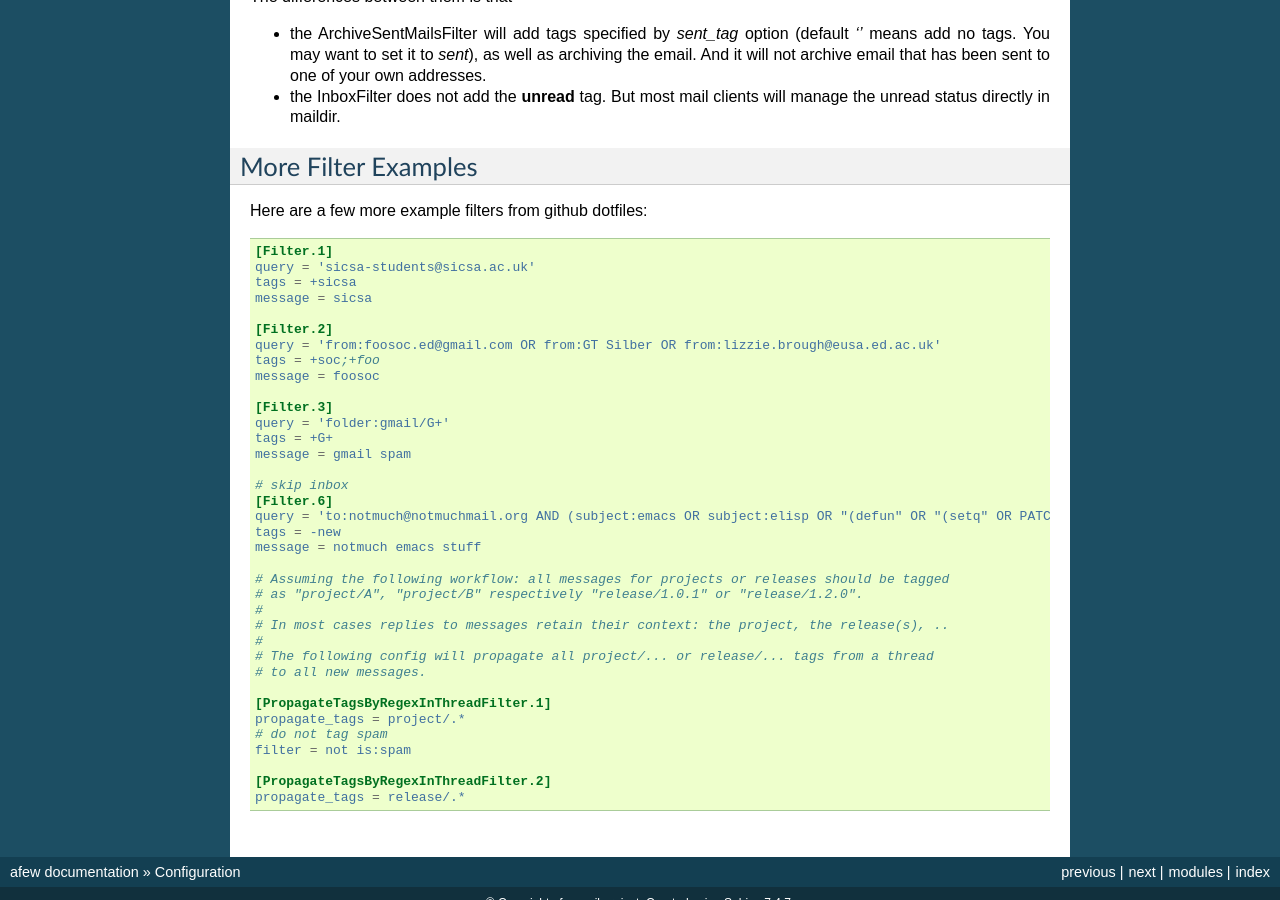
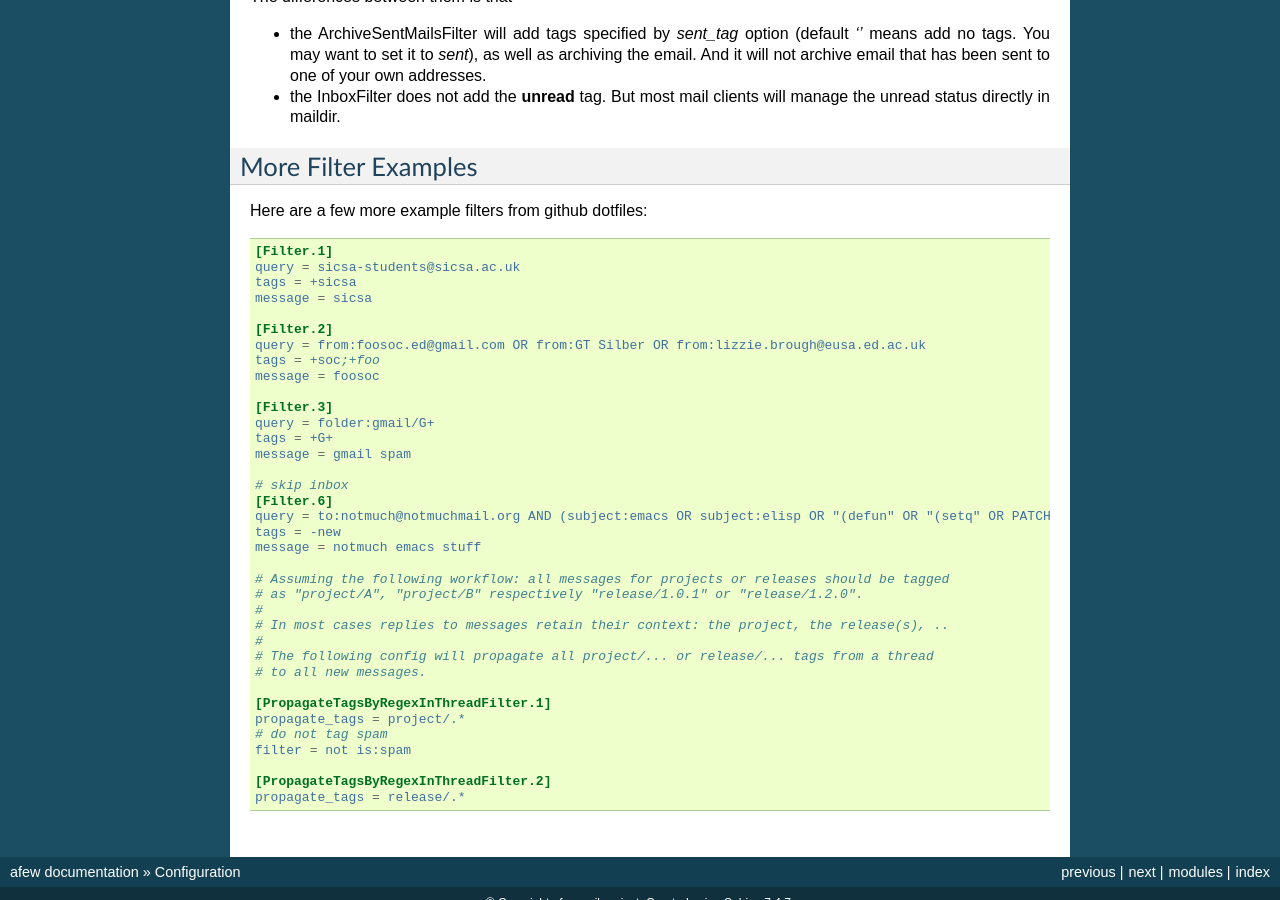
Before and after one commit to afewmail/afew, a Sphinx documentation site: the page built from docs/configuration.rst, in a window 1280 px wide and 900 px high, scrolled down 1989 px. Built offline with Sphinx 7.4.7, drawn with Linux system fonts in a browser that asks for light colours.

```diff
--- a/docs/configuration.rst
+++ b/docs/configuration.rst
@@ -146,23 +146,23 @@ Here are a few more example filters from github dotfiles:
 .. code-block:: ini
 
     [Filter.1]
-    query = 'sicsa-students@sicsa.ac.uk'
+    query = sicsa-students@sicsa.ac.uk
     tags = +sicsa
     message = sicsa
 
     [Filter.2]
-    query = 'from:foosoc.ed@gmail.com OR from:GT Silber OR from:lizzie.brough@eusa.ed.ac.uk'
+    query = from:foosoc.ed@gmail.com OR from:GT Silber OR from:lizzie.brough@eusa.ed.ac.uk
     tags = +soc;+foo
     message = foosoc
 
     [Filter.3]
-    query = 'folder:gmail/G+'
+    query = folder:gmail/G+
     tags = +G+
     message = gmail spam
 
     # skip inbox
     [Filter.6]
-    query = 'to:notmuch@notmuchmail.org AND (subject:emacs OR subject:elisp OR "(defun" OR "(setq" OR PATCH)'
+    query = to:notmuch@notmuchmail.org AND (subject:emacs OR subject:elisp OR "(defun" OR "(setq" OR PATCH)
     tags = -new
     message = notmuch emacs stuff
 
```
